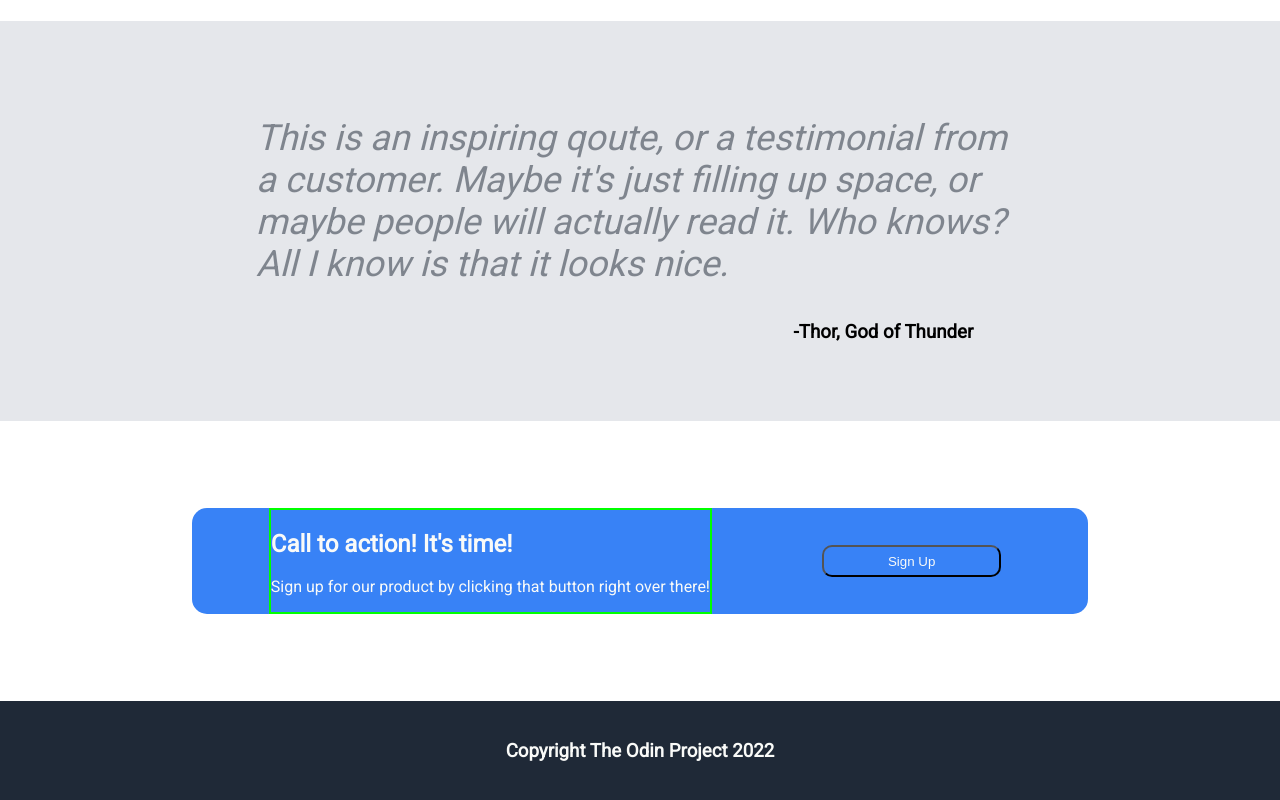
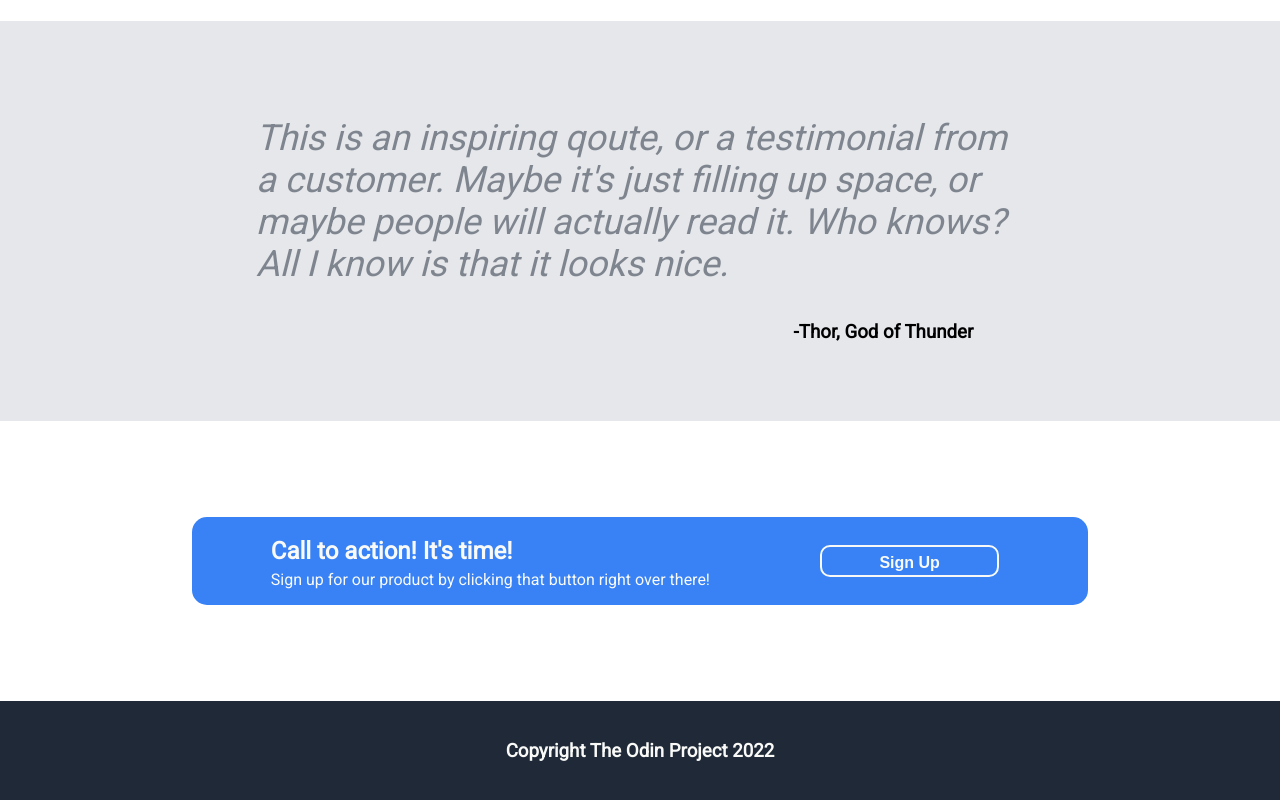
Before and after one commit to JSammy23/landing-page, a plain HTML site: page index.html in a window 1280 px wide. Shown: the part 884-1684 px from the top of the page. Drawn offline with Linux system fonts and the light colour scheme.

Commit message:
v1.0 complete

```diff
--- a/styles.css
+++ b/styles.css
@@ -102,6 +102,7 @@ button {
   border-radius: 10px;
   background-color: #3882f6;
   color: #f9faf8;
+  border: none;
 }
 
 .cont-one {
@@ -176,13 +177,22 @@ button {
 }
 
 .text-cont {
-  border: 2px solid lime;
   color: #f9faf8;
+}
 
+.text-cont h3 {
+  margin: 0;
+}
+
+.text-cont p {
+  margin-top: -15px;
 }
 
 .flex-cont button {
-  margin-left: #;
+  border: 2px solid #f9faf8;
+  font-weight: 800;
+  padding: 7px;
+  font-size: 16px;
 }
 
 footer {
```
